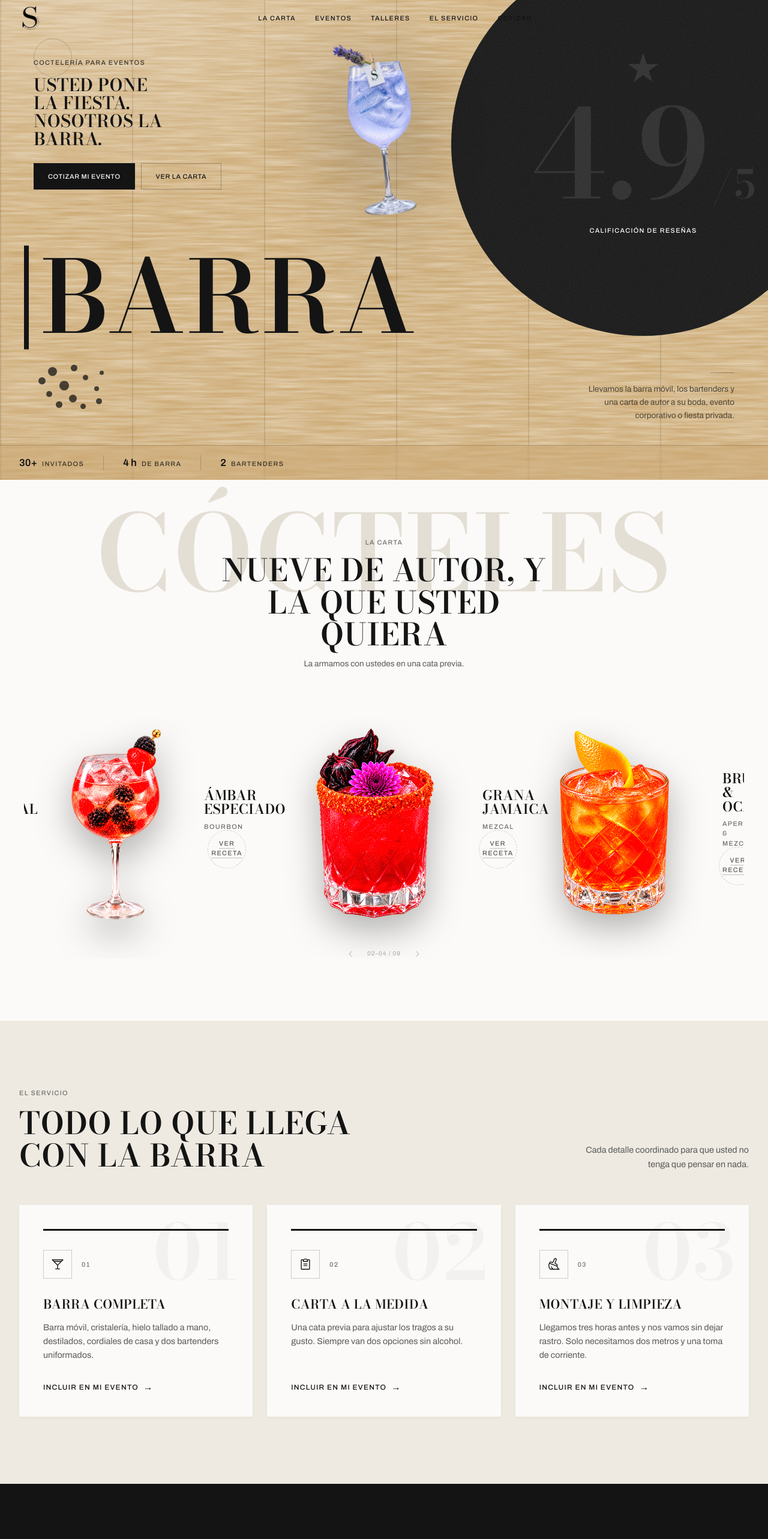
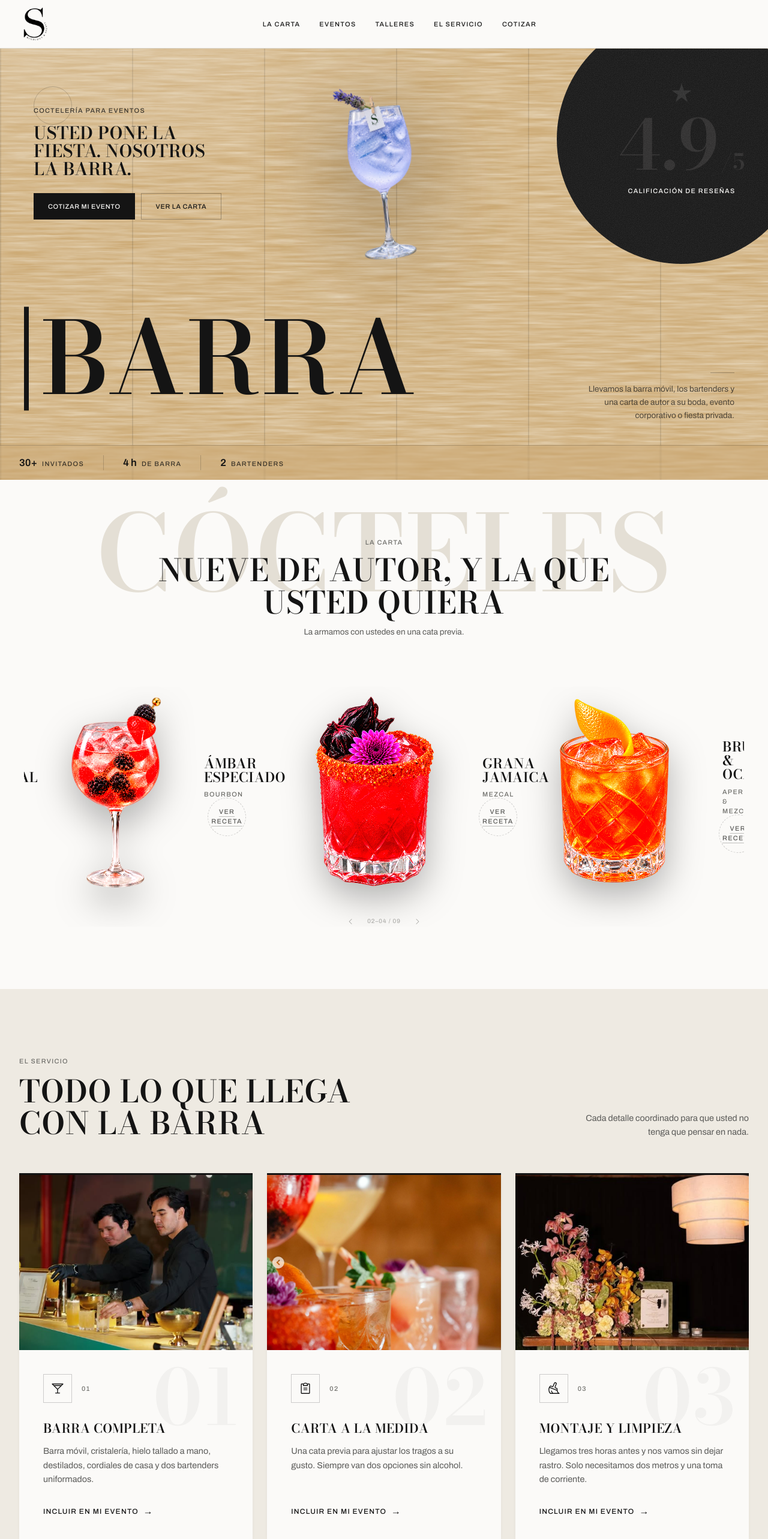
Before and after one commit to QAntonio19/serafina-mixology-web, a React (Vite) app: page / in a window 1280 px wide. Shown: the top 2566 px of the page at 60% size. Built offline with nearby package versions, Linux system fonts and the light colour scheme.

Commit message:
style: mini changes on texts

```diff
--- a/src/components/Carta.tsx
+++ b/src/components/Carta.tsx
@@ -167,7 +167,7 @@ export default function Carta() {
             <Label>{CARTA.label}</Label>
           </motion.div>
           <motion.div variants={rise}>
-            <Display className="max-w-[18ch] text-ink">{CARTA.head}</Display>
+            <Display className="max-w-[23ch] text-ink">{CARTA.head}</Display>
           </motion.div>
           <motion.p
             variants={rise}
--- a/src/components/Hero.tsx
+++ b/src/components/Hero.tsx
@@ -4,25 +4,6 @@ import { HERO, STATS } from '../lib/content';
 import { HERO_SEQUENCE, photo } from '../lib/images';
 import { EASE } from '../lib/motion';
 import { Shell, outlineCls, solidCls } from './ui';
-
-/** A loose scatter of dried garnish, standing in for spilled berries —
- *  drawn as flat dots since there is no shot of the real thing loose on
- *  a pale ground. Fixed positions, not random: a decorative cluster
- *  should look art-directed, not reshuffle on every render. */
-const SCATTER = [
-  { top: '4%', left: '10%', size: 15 },
-  { top: '0%', left: '34%', size: 11 },
-  { top: '22%', left: '0%', size: 12 },
-  { top: '28%', left: '22%', size: 16 },
-  { top: '18%', left: '46%', size: 9 },
-  { top: '46%', left: '8%', size: 10 },
-  { top: '52%', left: '32%', size: 13 },
-  { top: '38%', left: '58%', size: 8 },
-  { top: '64%', left: '18%', size: 11 },
-  { top: '68%', left: '44%', size: 9 },
-  { top: '10%', left: '64%', size: 7 },
-  { top: '58%', left: '60%', size: 10 },
-] as const;
 
 /** How long one photo holds before the sequence cycles to the next. */
 const HOLD_MS = 5000;
@@ -102,7 +83,7 @@ export default function Hero() {
   );
 
   return (
-    <header id="top" className="relative overflow-hidden bg-[#C9A46B]">
+    <header id="top" className="relative overflow-hidden bg-[#C9A46B] pt-20">
       {/* real wood grain, procedural: turbulence stretched into long
           streaks, then remapped from grayscale into an oak colour ramp
           — the same recipe as the classic SVG "wood" filter, kept light
@@ -161,18 +142,18 @@ export default function Hero() {
       {/* ============================================================ */}
       {/* Desktop: the full poster                                      */}
       {/* ============================================================ */}
-      <div className="relative hidden h-[100svh] lg:block">
+      <div className="relative hidden h-[calc(100svh-80px)] lg:block">
         <span
           aria-hidden
           className="absolute left-10 top-16 h-16 w-16 rounded-full border border-ink/20 xl:left-14"
         />
 
-        {/* dark textured disc with a ghost stat behind the photo — sized
-            off the viewport like the photo, so it reaches down toward
-            the pitch text instead of leaving a gap above it */}
+        {/* dark textured disc with a ghost stat, kept modest on purpose
+            — the drink in the middle is the thing to look at, this is
+            just a trust signal in the corner, not a second focal point */}
         <div
           aria-hidden
-          className="absolute -right-28 -top-20 h-[min(80svh,900px)] w-[min(80svh,900px)] overflow-hidden rounded-full bg-invert"
+          className="absolute -right-16 -top-14 h-[min(52svh,560px)] w-[min(52svh,560px)] overflow-hidden rounded-full bg-invert"
         >
           <svg className="absolute inset-0 h-full w-full opacity-[0.16]">
             <filter id="heroDiscGrain">
@@ -185,18 +166,18 @@ export default function Hero() {
             {/* a sharp-pointed star, not Phosphor's rounder one — a
                 deep inner radius (0.38 of the outer) is what gives a
                 star its point rather than a blunt pinwheel look */}
-            <svg viewBox="0 0 100 100" width={56} height={56} fill="currentColor" aria-hidden>
+            <svg viewBox="0 0 100 100" width={36} height={36} fill="currentColor" aria-hidden>
               <polygon points="50,2 60.58,35.44 95.65,35.17 67.12,55.56 78.21,88.83 50,68 21.79,88.83 32.88,55.56 4.35,35.17 39.42,35.44" />
             </svg>
-            <p className="display mt-2 leading-none" style={{ fontSize: 'clamp(9rem, 16vw, 13rem)' }}>
+            <p className="display mt-2 leading-none" style={{ fontSize: 'clamp(5.5rem, 9vw, 7.5rem)' }}>
               4.9<span style={{ fontSize: '0.32em' }}>/5</span>
             </p>
-            <p className="label mt-3 text-on-invert">Calificación de reseñas</p>
+            <p className="label mt-2 text-on-invert">Calificación de reseñas</p>
           </div>
         </div>
 
         {/* eyebrow, tagline and the two calls to action */}
-        <motion.div {...rise(0)} className="absolute left-9 top-24 max-w-[24ch] xl:left-14">
+        <motion.div {...rise(0)} className="absolute left-9 top-24 max-w-[270px] xl:left-14 xl:max-w-[320px]">
           <p className="label mb-4 text-ink/80">{HERO.eyebrow}</p>
           <p className="display text-[1.55rem] leading-tight text-ink xl:text-[1.8rem]">
             {HERO.headA} {HERO.headB}
@@ -214,7 +195,7 @@ export default function Hero() {
         {/* the giant word, bled under the photograph */}
         <motion.div
           {...rise(0.16)}
-          className="absolute left-0 top-[62%] flex -translate-y-1/2 items-stretch gap-5 pl-6 xl:pl-10"
+          className="absolute left-0 top-[72%] flex -translate-y-1/2 items-stretch gap-5 pl-6 xl:pl-10"
         >
           <span aria-hidden className="w-2 shrink-0 bg-ink" />
           <h1 className="display whitespace-nowrap text-[clamp(6.5rem,13vw,11rem)] leading-none text-ink">
@@ -234,20 +215,9 @@ export default function Hero() {
           {...photoHoverProps}
           className="absolute left-[34%] top-[8%] -rotate-6"
         >
-          {photoSpacer('max-w-[40vw] max-h-[calc(100svh-165px)] xl:max-w-[660px]')}
+          {photoSpacer('max-w-[34vw] max-h-[calc(100svh-260px)] xl:max-w-[680px]')}
           {photoImg('drop-shadow-[0_40px_80px_rgba(0,0,0,0.45)]')}
         </motion.figure>
-
-        {/* scattered garnish, bottom-left */}
-        <div aria-hidden className="absolute bottom-24 left-12 h-24 w-40 xl:left-16">
-          {SCATTER.map((b, i) => (
-            <span
-              key={i}
-              className="absolute rounded-full bg-ink/75"
-              style={{ top: b.top, left: b.left, width: b.size, height: b.size }}
-            />
-          ))}
-        </div>
 
         {/* the pitch, tucked into the corner, clear of the stats bar
             fixed to the very bottom of this same viewport-height box */}
@@ -289,7 +259,7 @@ export default function Hero() {
       {/* Small screens: the same pieces, stacked in reading order       */}
       {/* ============================================================ */}
       <div className="relative lg:hidden">
-        <Shell className="relative pt-10">
+        <Shell className="relative pt-6">
           <motion.p {...rise(0)} className="label mb-4 text-ink/80">
             {HERO.eyebrow}
           </motion.p>
--- a/src/components/Nav.tsx
+++ b/src/components/Nav.tsx
@@ -8,7 +8,7 @@ import { solidCls } from './ui';
 
 /* alt="" since the parent link already carries the accessible name via
    aria-label — an image-only logo would otherwise announce twice. */
-const Wordmark = () => <img src={IDS.logo} alt="" className="h-10 w-auto" />;
+const Wordmark = () => <img src={IDS.logo} alt="" className="h-14 w-auto" />;
 
 export default function Nav() {
   const [open, setOpen] = useState(false);
@@ -48,13 +48,13 @@ export default function Nav() {
     <>
       <header
         className={
-          'fixed inset-x-0 top-0 z-40 transition-transform duration-300 ease-[cubic-bezier(0.16,1,0.3,1)] ' +
+          'fixed inset-x-0 top-0 z-40 border-b border-line bg-paper transition-transform duration-300 ease-[cubic-bezier(0.16,1,0.3,1)] ' +
           (hidden ? '-translate-y-full' : 'translate-y-0')
         }
       >
         <nav
           aria-label="Principal"
-          className="mx-auto flex h-[60px] w-full max-w-[1400px] items-center justify-between px-4 sm:px-6 lg:px-8"
+          className="mx-auto flex h-20 w-full max-w-[1400px] items-center justify-between px-4 sm:px-6 lg:px-8"
         >
           <a href="#top" aria-label={BRAND.full}>
             <Wordmark />
@@ -98,7 +98,7 @@ export default function Nav() {
             exit={{ opacity: 0, transition: { duration: 0.2, ease: EASE } }}
             transition={{ duration: 0.28, ease: EASE }}
           >
-            <div className="flex h-[60px] items-center justify-between border-b border-line px-4 sm:px-6">
+            <div className="flex h-20 items-center justify-between border-b border-line px-4 sm:px-6">
               <Wordmark />
               <button
                 type="button"
--- a/src/components/Servicio.tsx
+++ b/src/components/Servicio.tsx
@@ -1,6 +1,7 @@
 import { motion, useReducedMotion } from "motion/react";
 import { Broom, ClipboardText, Martini } from "../lib/icons";
 import { RAZONES, STATEMENT } from "../lib/content";
+import { RATIO, photo, srcSet } from "../lib/images";
 import { EASE, rise, riseParent, inView } from "../lib/motion";
 import { Display, Reveal, Shell } from "./ui";
 
@@ -82,11 +83,24 @@ export default function Servicio() {
                           }
                     }
                     transition={{ duration: 0.35, ease: EASE }}
-                    className="group relative flex h-full flex-col overflow-hidden bg-paper p-8 md:p-10"
+                    className="group relative flex h-full flex-col overflow-hidden bg-paper"
                     style={{ boxShadow: "0 2px 8px -2px rgba(20,20,20,0.06)" }}
                   >
                     <InkBar delay={i * 0.1} />
 
+                    <div className="aspect-[4/3] overflow-hidden bg-plate">
+                      <img
+                        src={photo(item.image, 800, RATIO.landscape)}
+                        srcSet={srcSet(item.image, RATIO.landscape, [400, 600, 800])}
+                        sizes="(min-width: 768px) 31vw, 92vw"
+                        alt={item.alt}
+                        loading="lazy"
+                        decoding="async"
+                        className="h-full w-full object-cover transition-transform duration-700 ease-[cubic-bezier(0.16,1,0.3,1)] group-hover:scale-[1.04]"
+                      />
+                    </div>
+
+                    <div className="relative flex flex-1 flex-col p-8 md:p-10">
                       {/* Watermark number */}
                       <span
                         aria-hidden
@@ -96,7 +110,7 @@ export default function Servicio() {
                       </span>
 
                       {/* Icon */}
-                    <div className="relative mt-8 mb-8 flex items-center gap-4">
+                      <div className="relative mb-8 flex items-center gap-4">
                         <span className="grid h-12 w-12 place-items-center border border-ink/20 text-ink transition-all duration-300 group-hover:border-ink group-hover:bg-ink group-hover:text-paper">
                           <Icon size={22} />
                         </span>
@@ -121,6 +135,7 @@ export default function Servicio() {
                           →
                         </span>
                       </a>
+                    </div>
                   </motion.div>
                 </motion.div>
               );
@@ -154,7 +169,7 @@ export default function Servicio() {
 
             <motion.h2
               variants={rise}
-              className="display max-w-[18ch] text-[clamp(2.4rem,5.8vw,4.8rem)] leading-[1.03] text-paper"
+              className="display max-w-[27ch] text-[clamp(2.4rem,5.8vw,4.8rem)] leading-[1.03] text-paper"
             >
               {STATEMENT.head}
             </motion.h2>
--- a/src/components/Talleres.tsx
+++ b/src/components/Talleres.tsx
@@ -35,7 +35,7 @@ export default function Talleres() {
             <Reveal>
               <motion.div variants={rise}>
                 <Label className="mb-3 text-ink-faint">Team Building & Experiencias</Label>
-                <Display className="max-w-[16ch] text-ink">
+                <Display className="max-w-[13ch] text-ink">
                   Talleres de mixología para equipos
                 </Display>
               </motion.div>
--- a/src/index.css
+++ b/src/index.css
@@ -244,5 +244,5 @@
 }
 
 section[id] {
-  scroll-margin-top: 76px;
+  scroll-margin-top: 96px;
 }
--- a/src/lib/content.ts
+++ b/src/lib/content.ts
@@ -136,16 +136,22 @@ export const RAZONES = {
       icon: 'bar' as const,
       title: 'Barra completa',
       body: 'Barra móvil, cristalería, hielo tallado a mano, destilados, cordiales de casa y dos bartenders uniformados.',
+      image: IDS.barman,
+      alt: 'Bartenders de Serafina sirviendo cocteles en la barra montada',
     },
     {
       icon: 'menu' as const,
       title: 'Carta a la medida',
       body: 'Una cata previa para ajustar los tragos a su gusto. Siempre van dos opciones sin alcohol.',
+      image: IDS.cartaAutor,
+      alt: 'Selección de cocteles de autor de Serafina Mixology alineados en la barra',
     },
     {
       icon: 'clean' as const,
       title: 'Montaje y limpieza',
       body: 'Llegamos tres horas antes y nos vamos sin dejar rastro. Solo necesitamos dos metros y una toma de corriente.',
+      image: IDS.montaje,
+      alt: 'Montaje de la barra móvil de Serafina Mixology',
     },
   ],
 } as const;
--- a/src/lib/images.ts
+++ b/src/lib/images.ts
@@ -50,6 +50,8 @@ export const IDS = {
   /* The service and the set-up, also real. */
   barman: '/fotos/barra-servicio.jpg',
   barmanSombrilla: '/fotos/banda-sombrilla.jpg',
+  montaje: '/fotos/barra-montaje.jpg',
+  cartaAutor: '/fotos/cocteles-autor.png',
   equipo: '/fotos/cobertura-equipo.jpg',
   coberturaMapa: '/fotos/cobertura-mapa.png',
 
```
Lines whose indentation alone changed are shown as unchanged.
